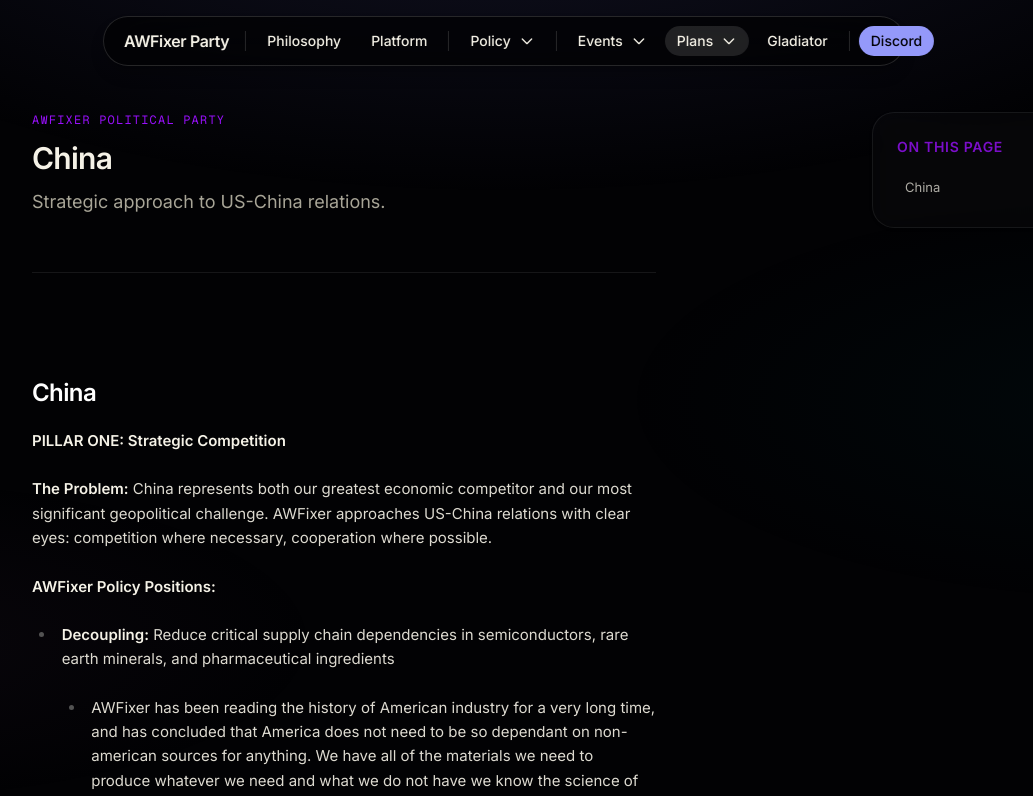
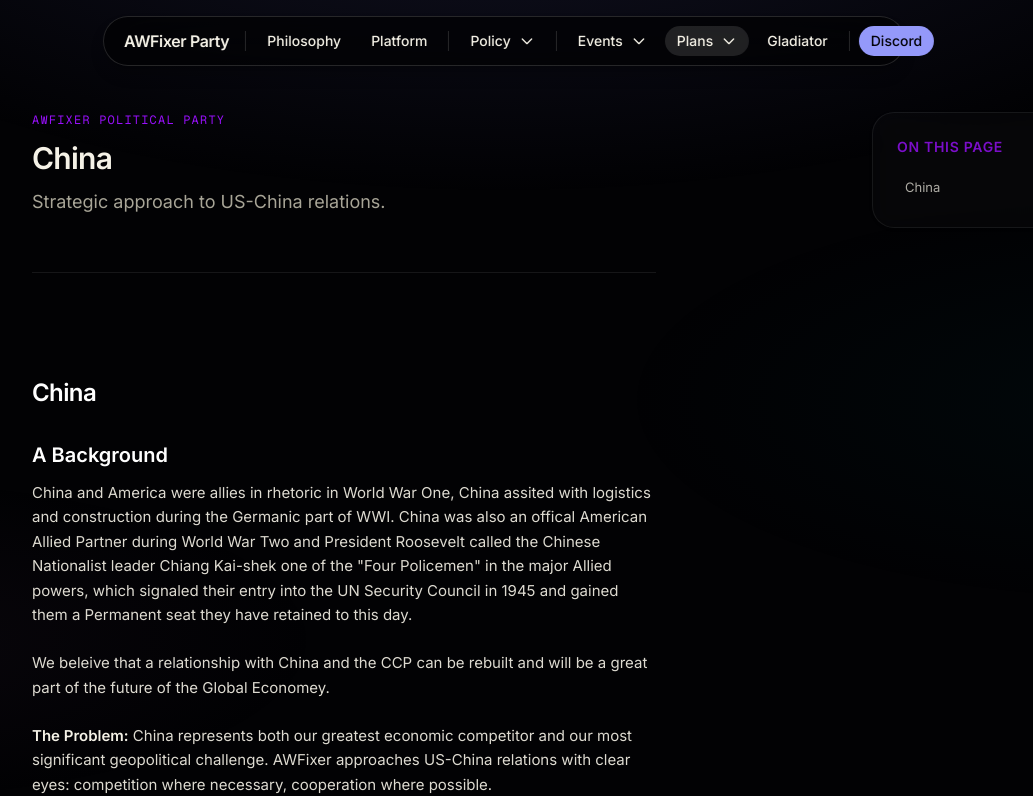
Before and after one commit to awfixers-stuff/tmp.awfixer.party, a Next.js app: page /plans/china in a window 1280 px wide. Shown: the top 796 px of the page, without its empty margins (136-1169 px from the left). Built offline with nearby package versions, Linux system fonts and the light colour scheme.

Commit message:
feat: update tmpsite

```diff
--- a/app/plans/china/china.mdx
+++ b/app/plans/china/china.mdx
@@ -1,6 +1,10 @@
 ## China
 
-**PILLAR ONE: Strategic Competition**
+### A Background
+
+China and America were allies in rhetoric in World War One, China assited with logistics and construction during the Germanic part of WWI. China was also an offical American Allied Partner during World War Two and President Roosevelt called the Chinese Nationalist leader Chiang Kai-shek one of the "Four Policemen" in the major Allied powers, which signaled their entry into the UN Security Council in 1945 and gained them a Permanent seat they have retained to this day.
+
+We beleive that a relationship with China and the CCP can be rebuilt and will be a great part of the future of the Global Economey.
 
 **The Problem:**
 China represents both our greatest economic competitor and our most significant geopolitical challenge. AWFixer approaches US-China relations with clear eyes: competition where necessary, cooperation where possible.
```
